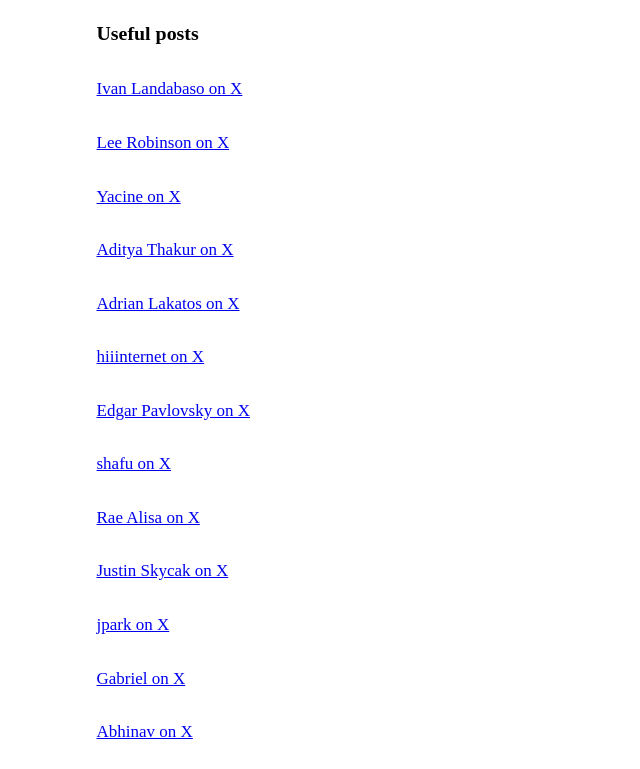
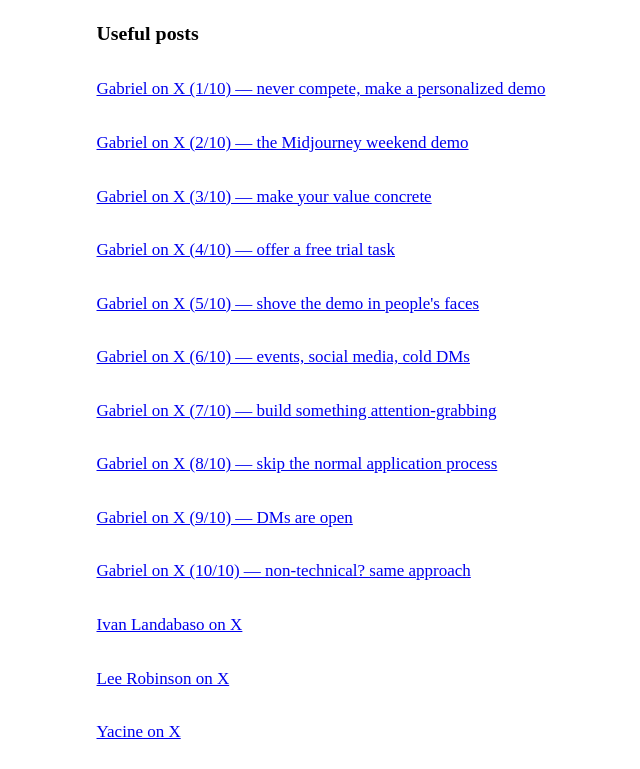
Before and after one commit to IlyaasK/ilyaask.github.io, a website: page intern/index.html in a window 1280 px wide. Shown: the part 812-1581 px from the top of the page, without its empty margins (211-851 px from the left). Drawn offline with Linux system fonts and the light colour scheme.

Commit message:
intern: embed Gabriel's personalized-demo thread as the first useful post

```diff
--- a/intern/index.html
+++ b/intern/index.html
@@ -39,6 +39,16 @@
 </ul>
 
 <h3>Useful posts</h3>
+<blockquote class="twitter-tweet"><a href="https://x.com/gabriel1/status/1898566138352820561">Gabriel on X (1/10) — never compete, make a personalized demo</a></blockquote>
+<blockquote class="twitter-tweet"><a href="https://x.com/gabriel1/status/1898566140697477205">Gabriel on X (2/10) — the Midjourney weekend demo</a></blockquote>
+<blockquote class="twitter-tweet"><a href="https://x.com/gabriel1/status/1898566142068936719">Gabriel on X (3/10) — make your value concrete</a></blockquote>
+<blockquote class="twitter-tweet"><a href="https://x.com/gabriel1/status/1898566143310459317">Gabriel on X (4/10) — offer a free trial task</a></blockquote>
+<blockquote class="twitter-tweet"><a href="https://x.com/gabriel1/status/1898566144501670081">Gabriel on X (5/10) — shove the demo in people's faces</a></blockquote>
+<blockquote class="twitter-tweet"><a href="https://x.com/gabriel1/status/1898566145814499747">Gabriel on X (6/10) — events, social media, cold DMs</a></blockquote>
+<blockquote class="twitter-tweet"><a href="https://x.com/gabriel1/status/1898566146942730340">Gabriel on X (7/10) — build something attention-grabbing</a></blockquote>
+<blockquote class="twitter-tweet"><a href="https://x.com/gabriel1/status/1898800941358526858">Gabriel on X (8/10) — skip the normal application process</a></blockquote>
+<blockquote class="twitter-tweet"><a href="https://x.com/gabriel1/status/1898933145573236834">Gabriel on X (9/10) — DMs are open</a></blockquote>
+<blockquote class="twitter-tweet"><a href="https://x.com/gabriel1/status/1996122784670646526">Gabriel on X (10/10) — non-technical? same approach</a></blockquote>
 <blockquote class="twitter-tweet"><a href="https://x.com/IvanLandabaso/status/2046490485967987016?s=20">Ivan Landabaso on X</a></blockquote>
 <blockquote class="twitter-tweet"><a href="https://x.com/leerob/status/2053287286226166254?s=20">Lee Robinson on X</a></blockquote>
 <blockquote class="twitter-tweet"><a href="https://x.com/yacinelearning/status/1990168103284801633?s=20">Yacine on X</a></blockquote>
```
